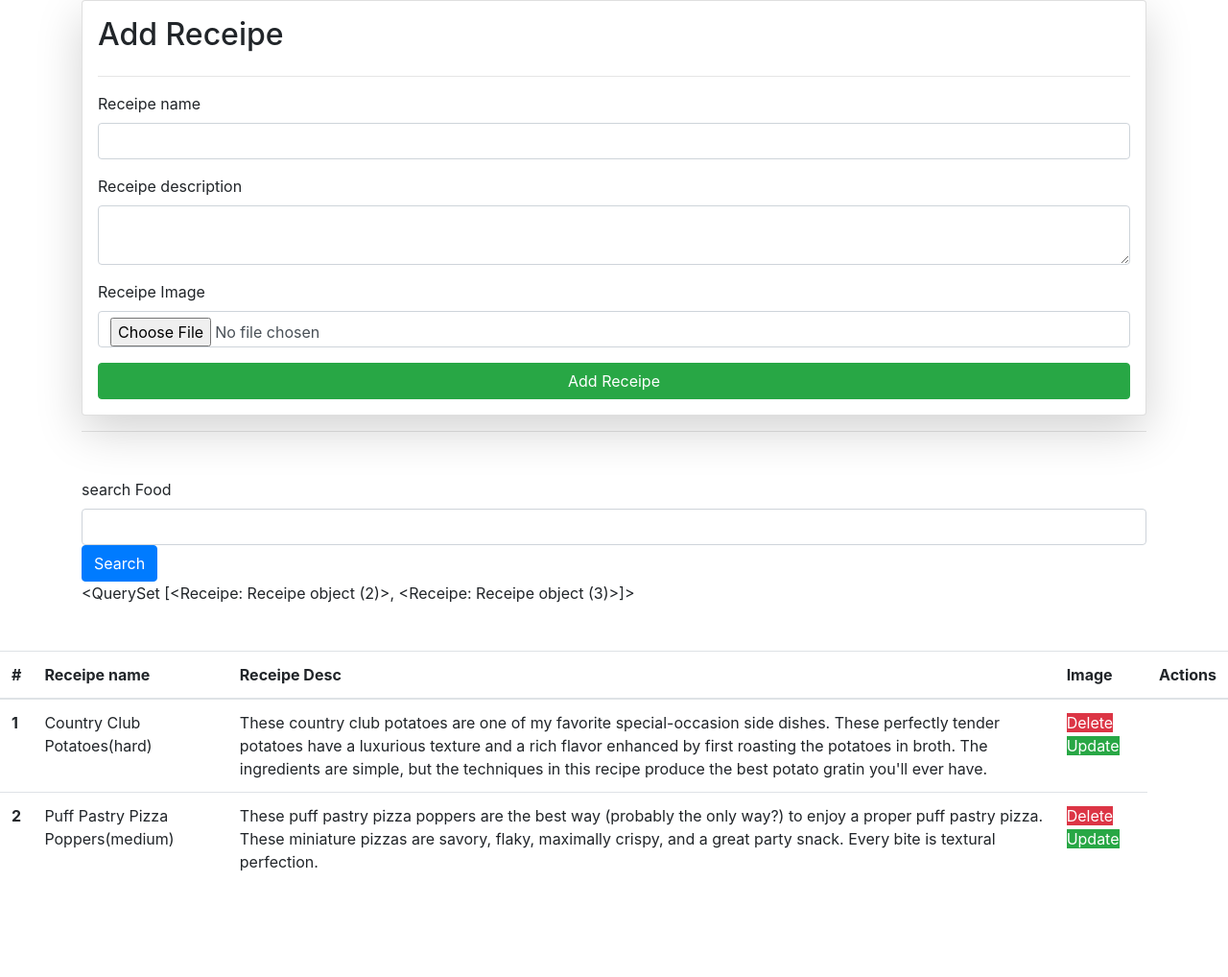
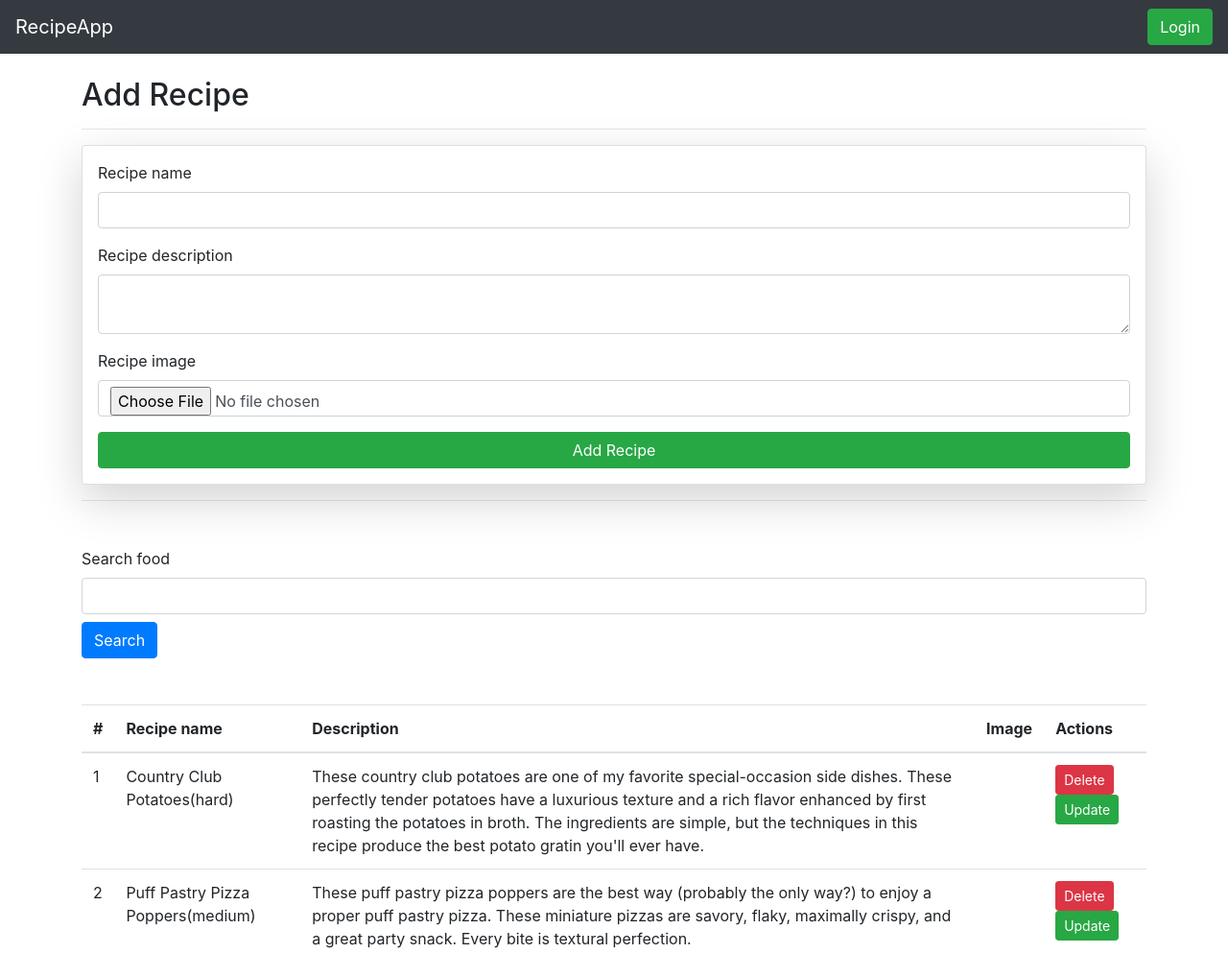
Before and after one commit to jyotirmoybanerjee2222/Receipe_project_Django, a Django app: template core/vege/templates/receipes.html in a window 1280 px wide. Shown: the whole page at 96% size. Before the commit the page ends 908 px from the top, so only its background shows below. Run offline with Django 5.2, Linux system fonts and the light colour scheme; the template is opened without the code that fills it: values that come from a table or form of the project are taken from there, others are empty; data comes from the database, SQL or seed files in the repository; both versions use the stored data as it was before the commit.

Commit message:
Clean repo and update Django project

```diff
--- a/core/core/urls.py
+++ b/core/core/urls.py
@@ -27,6 +27,7 @@ urlpatterns = [
     path('delete-receipe/<id>',delete_receipe,name="delete_receipe"),
     path('update-receipe/<id>',update_receipe,name="update_receipe"),
     path('login/',login_page,name="login_page"),
+    path('logout/',logout_page,name="logout_page"),
     path('register/',register,name="register"),
     path('admin/', admin.site.urls),
 ]
--- /dev/null
+++ b/core/vege/templates/base.html
@@ -0,0 +1,28 @@
+<!DOCTYPE html>
+<html lang="en">
+<head>
+    <meta charset="UTF-8">
+    <title>Recipe App</title>
+    <link rel="stylesheet" href="https://cdn.jsdelivr.net/npm/bootstrap@4.6.2/dist/css/bootstrap.min.css">
+</head>
+<body>
+
+<nav class="navbar navbar-expand-lg navbar-dark bg-dark">
+  <a class="navbar-brand" href="/receipes/">RecipeApp</a>
+
+  <div class="ml-auto">
+    {% if user.is_authenticated %}
+        <span class="text-white mr-3">Hi, {{ user.username }}</span>
+        <a href="/logout/" class="btn btn-danger">Logout</a>
+    {% else %}
+        <a href="/login/" class="btn btn-success">Login</a>
+    {% endif %}
+  </div>
+</nav>
+
+<div class="container mt-4">
+    {% block content %}{% endblock %}
+</div>
+
+</body>
+</html>
--- a/core/vege/templates/login.html
+++ b/core/vege/templates/login.html
@@ -26,12 +26,12 @@
 
         <div class="form-group">
             <label for="exampleInputEmail1">Username</label>
-            <input type="email" class="form-control" id="exampleInputEmail1" aria-describedby="emailHelp">
+            <input type="email" class="form-control" name="username" id="exampleInputEmail1" aria-describedby="emailHelp">
             <small id="emailHelp" class="form-text text-muted">We'll never share your email with anyone else.</small>
         </div>
         <div class="form-group">
             <label for="exampleInputPassword1">Password</label>
-            <input type="password" class="form-control" id="exampleInputPassword1">
+            <input type="password" class="form-control" name="password" id="exampleInputPassword1">
         </div>
 
         <p>Don't have Account <a href="/register/">Register</p>
--- a/core/vege/templates/receipes.html
+++ b/core/vege/templates/receipes.html
@@ -1,76 +1,69 @@
-<!DOCTYPE html>
-<html lang="en">
-<head>
-    <meta charset="UTF-8">
-    <meta name="viewport" content="width=device-width, initial-scale=1.0">
-    <link rel="stylesheet" href="https://cdn.jsdelivr.net/npm/bootstrap@4.6.2/dist/css/bootstrap.min.css" integrity="sha384-xOolHFLEh07PJGoPkLv1IbcEPTNtaed2xpHsD9ESMhqIYd0nLMwNLD69Npy4HI+N" crossorigin="anonymous">
-    <title>Receipe_app</title>
-</head>
-<body>
+{% extends "base.html" %}
 
-  <div class="container">
+{% block content %}
+
+<h2>Add Recipe</h2>
+<hr>
+
 <form class="card p-3 shadow-lg" method="post" enctype="multipart/form-data">
-            {% csrf_token%}
-            <h2>Add Receipe</h2>
-            <hr>
+    {% csrf_token %}
+
     <div class="form-group">
-                <label for="exampleInputEmail1">Receipe name</label>
-                <input name="receipe_name"  required type="text" class="form-control" >
-            </div>
-            <div class="form-group">
-                <label for="exampleInputPassword1" >Receipe description</label>
-                <textarea class="form-control" name="receipe_description"required></textarea>
-            </div>
-            <div class="form-group">
-                <label for="exampleInputPassword1">Receipe Image</label>
-                <input name="receipe_image"type="file" class="form-control" >
+        <label>Recipe name</label>
+        <input name="receipe_name" required type="text" class="form-control">
     </div>
 
-            <button type="submit" class="btn btn-success">Add Receipe</button>
-        </form>
-        <hr>
-        <div class="mt-5">
-          <form action="">
-          <div class="mx-auto col6">
-            <label for="form-label">search Food</label>
-            <input name="search"   type="text" class="form-control" >
-
-
-          </div>
-            <button type="submit" class="btn btn-primary">Search</button>
-          </form>
+    <div class="form-group">
+        <label>Recipe description</label>
+        <textarea class="form-control" name="receipe_description" required></textarea>
     </div>
 
-        {{receipes}}
+    <div class="form-group">
+        <label>Recipe image</label>
+        <input name="receipe_image" type="file" class="form-control">
+    </div>
+
+    <button type="submit" class="btn btn-success">Add Recipe</button>
+</form>
+
+<hr>
+
+<div class="mt-5">
+    <form>
+        <label>Search food</label>
+        <input name="search" type="text" class="form-control">
+        <button type="submit" class="btn btn-primary mt-2">Search</button>
+    </form>
 </div>
 
 <table class="table mt-5">
   <thead>
     <tr>
-      <th scope="col">#</th>
-      <th scope="col">Receipe name</th>
-      <th scope="col">Receipe Desc</th>
-      <th scope="col">Image</th>
-      <th scope="col">Actions</th>
+      <th>#</th>
+      <th>Recipe name</th>
+      <th>Description</th>
+      <th>Image</th>
+      <th>Actions</th>
     </tr>
   </thead>
   <tbody>
     {% for receipe in receipes %}
     <tr>
-      <th scope="row">{{forloop.counter}}</th>
-      <td>{{receipe.receipe_name}}</td>
-      <td>{{receipe.receipe_description}}</td>
+      <td>{{ forloop.counter }}</td>
+      <td>{{ receipe.receipe_name }}</td>
+      <td>{{ receipe.receipe_description }}</td>
+      <td>
         {% if receipe.receipe_image %}
-        <td><img src="{{ receipe.receipe_image.url }}" width="120"></td>
+          <img src="{{ receipe.receipe_image.url }}" width="120">
         {% endif %}
+      </td>
       <td>
-        <a href="/delete-receipe/{{receipe.id}}" class="btn- btn-danger">Delete</a>
-        <a href="/update-receipe/{{receipe.id}}" class="btn- btn-success">Update</a>
+        <a href="/delete-receipe/{{ receipe.id }}" class="btn btn-danger btn-sm">Delete</a>
+        <a href="/update-receipe/{{ receipe.id }}" class="btn btn-success btn-sm">Update</a>
       </td>
     </tr>
     {% endfor %}
   </tbody>
 </table>
 
-</body>
-</html>
+{% endblock %}
```
Also changed, not shown: core/vege/views.py (+19 -9 lines), core/db.sqlite3 (deleted), 14 other files. Lines whose indentation alone changed are shown as unchanged.
